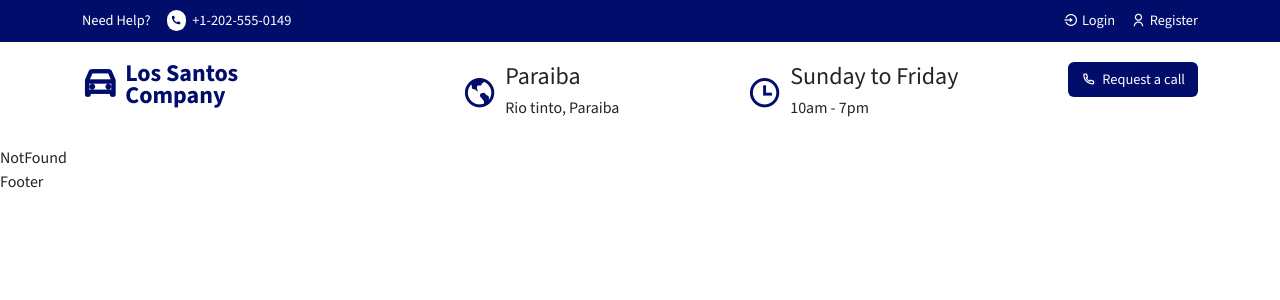
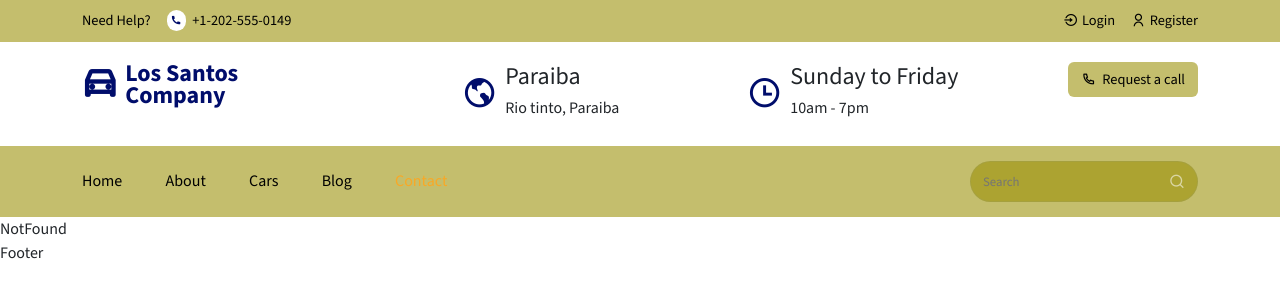
Before and after one commit to locadora-carros/site-locadora, a React (Create React App) app: page /contact in a window 1280 px wide. Shown: the top 300 px of the page. Built offline with nearby package versions, Linux system fonts and the light colour scheme.

Commit message:
barra de navegação

```diff
--- a/src/components/Header/Heder.jsx
+++ b/src/components/Header/Heder.jsx
@@ -1,11 +1,37 @@
 import React from "react";
 
 import { Container, Row, Col } from "reactstrap";
-import { Link } from "react-router-dom";
+import { Link, NavLink } from "react-router-dom";
 import '../../styles/header.css'
+
+const navLinks = [
+    {
+        path: '/home',
+        display: 'Home'
+    },
+    {
+        path: '/about',
+        display: 'About'
+    },
+    {
+        path: '/cars',
+        display: 'Cars'
+    },
+
+    {
+        path: '/blog',
+        display: 'Blog'
+    },
+
+    {
+        path: '/contact',
+        display: 'Contact'
+    },
+];
 
 const Header = () => {
     return <header className="header">
+
         {/*========== header top ==========*/}
         <div className="header__top">
             <Container>
@@ -51,7 +77,6 @@ const Header = () => {
                             </h1>
                         </div>
                     </Col>
-
                     <Col lg='3' md='3' sm='4'>
                         <div className="header__location d-flex align-items-center gap-2">
                             <span>
@@ -63,7 +88,6 @@ const Header = () => {
                             </div>
                         </div>
                     </Col>
-
                     <Col lg='3' md='3' sm='4'>
                         <div className="header__location d-flex align-items-center gap-2">
                             <span><i class="ri-time-line"></i></span>
@@ -73,7 +97,6 @@ const Header = () => {
                             </div>
                         </div>
                     </Col>
-
                     <Col lg='2' md='3' sm='0' className="text-end">
                         <button className="header__btn btn">
                             <Link to='/contact'>
@@ -84,6 +107,37 @@ const Header = () => {
                 </Row>
             </Container>
         </div>
+
+
+        {/* ========== main navigation ========== */}
+        <div className="main__navbar">
+            <Container>
+                <div className="navigation__wrapper d-flex align-items-center
+            justify-content-between">
+                    <span className="mobile__menu">
+                        <i class="ri-menu-line"></i>
+                    </span>
+                    <div className="vagigation">
+                        <div className="menu">
+                            {
+                                navLinks.map((item, index) => (
+                                    <NavLink to={item.path} className={(navClass) => navClass.isActive ?
+                                    "nav__active nav__item" : "nav__item"} key={index}>
+                                        {item.display}
+                                    </NavLink>
+                                ))
+                            }
+                        </div>
+                    </div>
+                    <div className="nav__righ">
+                        <div className="search__box">
+                            <input type="text" placeholder="Search" />
+                            <span><i class="ri-search-line"></i></span>
+                        </div>
+                    </div>
+                </div>
+            </Container>
+        </div>
     </header>
 }
 export default Header;
--- a/src/styles/header.css
+++ b/src/styles/header.css
@@ -1,7 +1,7 @@
 .header__top {
   padding: 10px 0px;
-  background: #000d6b;
-  color: #fff;
+  background: #9b910896;
+  color: rgb(0, 0, 0);
 }
 
 .header__top__left {
@@ -30,7 +30,7 @@
 
 .header__top__right a {
   text-decoration: none;
-  color: #fff;
+  color: rgb(0, 0, 0);
   font-size: 0.9rem;
 }
 
@@ -79,7 +79,7 @@
 }
 
 .header__btn {
-  background: #000d6b !important;
+  background: #9b910896 !important;
   padding: 10px 20px;
   border: none;
   outline: none;
@@ -91,7 +91,7 @@
   align-items: center;
   column-gap: 0.4rem;
   text-decoration: none;
-  color: #fff;
+  color: rgb(0, 0, 0);
   justify-content: flex-end;
   font-size: 0.9rem;
 }
@@ -99,3 +99,64 @@
 .header__btn a:hover{
   color: #fff;
 }
+
+/* ========== main navigation ========== */
+
+
+.main__navbar{
+  padding: 15px 0px;
+  background: #9b910896;
+}
+
+.mobile__menu i {
+  color: #fff;
+  font-size: 1.3rem;
+  cursor: pointer;
+}
+
+.mobile__menu{
+  display: none;
+}
+
+.menu {
+  display: flex;
+  align-items: center;
+  column-gap: 2.7rem;
+}
+
+.nav__item{
+  color: black;
+  text-decoration: none;
+  transition: .3s;
+}
+
+.nav__item:hover{
+  color: #f9a826;
+}
+.search__box{
+  border: 1px solid #7c8a9721;
+  padding: 7px 12px;
+  display: flex;
+  align-items: center;
+  border-radius: 50px;
+  background: #9b910896;
+}
+
+.search__box input{
+  background: transparent;
+  border: none;
+  outline: none;
+  color: #fff;
+}
+.search__box input::placeholder{
+  font-size: 0.8rem;
+}
+
+.search__box span i{
+  color: rgba(255, 255, 255, 0.555);
+  cursor: pointer;
+}
+
+.nav__active{
+  color: #f9a826;
+}
```
